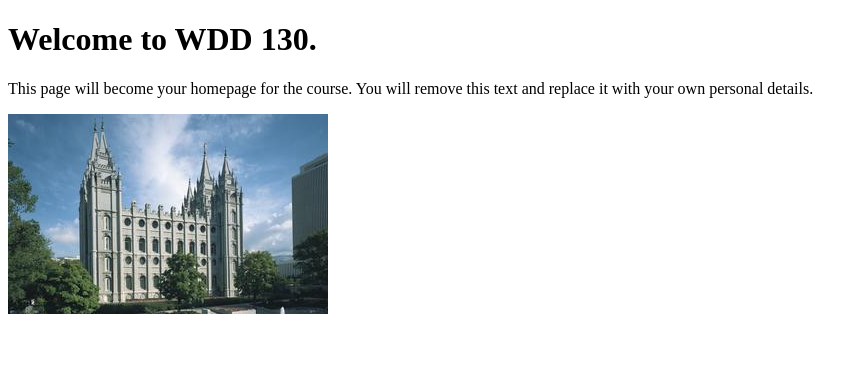
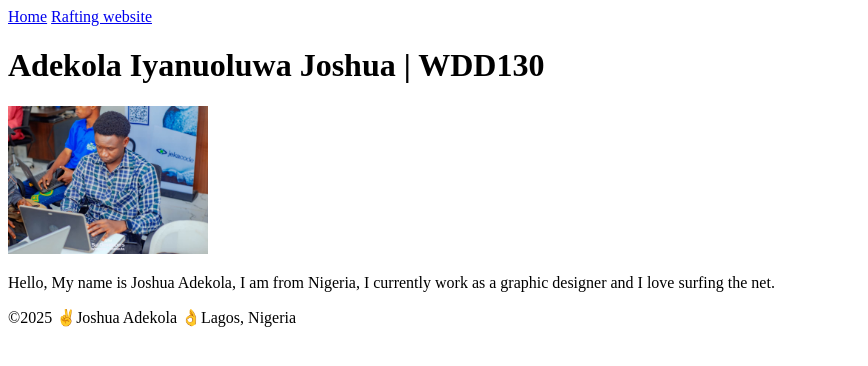
Before and after one commit to Biggjo/wdd130, a plain HTML site: page index.html in a window 1280 px wide. Shown: the whole page, without its empty margins (0-868 px from the left). Drawn offline with Linux system fonts and the light colour scheme.

Commit message:
These are the new updates

```diff
--- a/index.html
+++ b/index.html
@@ -1,14 +1,30 @@
 <!DOCTYPE html>
 <html lang="en">
+
 <head>
     <meta charset="UTF-8">
     <meta name="viewport" content="width=device-width, initial-scale=1.0">
     <title>WDD 130 | Personal Homepage</title>
 </head>
+
 <body>
-    <h1>Welcome to WDD 130.</h1>
-    <p>This page will become your homepage for the course. You will remove this text and replace it with your own personal details.</p>
+    <header>
+        <nav>
+            <a href="#">Home</a>
+            <a href="wwr/">Rafting website</a>
+        </nav>
+    </header>
+    <main>
+        <h1>Adekola Iyanuoluwa Joshua | WDD130</h1>
+        <img src="./images/Profile.jpeg" alt="An image of myself working with some group of friends" width="200">
+        <p>
+            Hello, My name is Joshua Adekola, I am from Nigeria, I currently work as a graphic designer and I love
+            surfing the net.
+        </p>
+    </main>
+    <footer>
+        <p>&copy;2025 ✌️Joshua Adekola 👌Lagos, Nigeria</p>
+    </footer>
+</body>
 
-    <img src="images/salt-lake-temple.jpg" alt="The Salt Lake Temple.">
-</body>
 </html>
```
Also changed, not shown: images/20250517_165002.jpg (added), images/Profile.jpeg (added).
